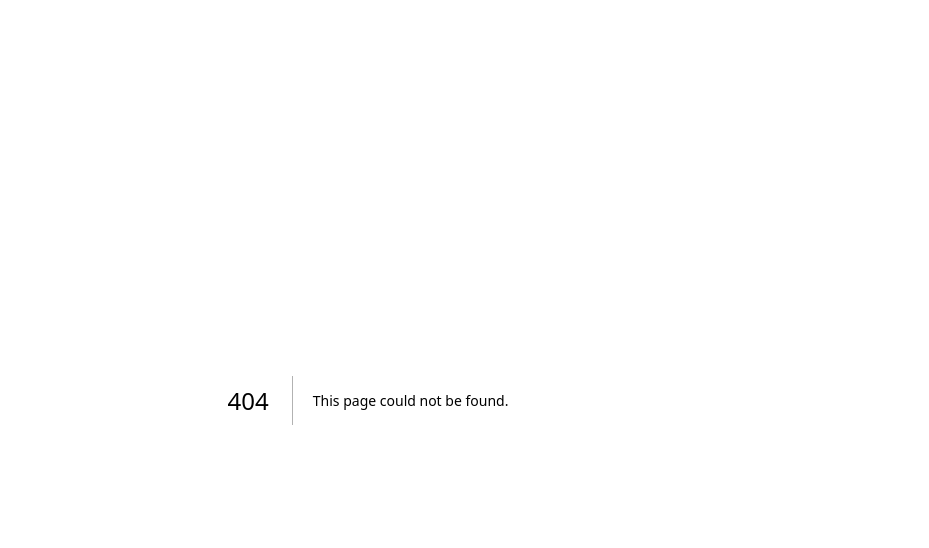
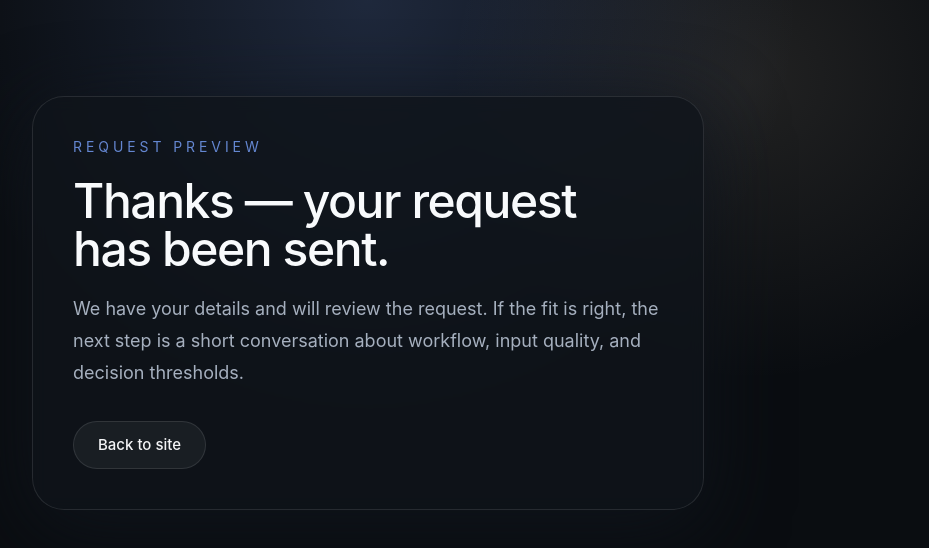
Before and after one commit to simon1971/feasibility-intelligence, a Next.js app: page /request-preview-success in a window 1280 px wide. Before the commit this address had no page. Shown: the top 548 px of the page, without its empty margins (272-1201 px from the left). Built offline with nearby package versions, Linux system fonts and the light colour scheme.

Commit message:
feat: implement request preview lead capture

```diff
--- a/app/page.tsx
+++ b/app/page.tsx
@@ -180,7 +180,16 @@ export default function Home() {
                   Early conversations are focused on fit, input quality, and decision thresholds. No hype. No black box claims.
                 </p>
               </div>
-              <form className="relative rounded-[28px] border border-white/10 bg-white/[0.03] p-5" action="#cta">
+              <form
+                className="relative rounded-[28px] border border-white/10 bg-white/[0.03] p-5"
+                action="https://formsubmit.co/agentdonna35@gmail.com"
+                method="POST"
+              >
+                <input type="hidden" name="_subject" value="Feasibility Intelligence — Request preview lead" />
+                <input type="hidden" name="_next" value="https://feasibility-intelligence.thedeploylab.au/request-preview-success" />
+                <input type="hidden" name="_captcha" value="false" />
+                <input type="hidden" name="_template" value="table" />
+                <input type="text" name="_honey" className="hidden" tabIndex={-1} autoComplete="off" />
                 <label className="block text-sm text-muted" htmlFor="email">
                   Work email
                 </label>
@@ -188,19 +197,23 @@ export default function Home() {
                   <Mail className="h-4 w-4 text-primary" />
                   <input
                     id="email"
+                    name="email"
                     type="email"
+                    required
+                    inputMode="email"
+                    autoComplete="email"
                     placeholder="name@company.com"
                     className="w-full bg-transparent text-sm text-foreground outline-none placeholder:text-muted"
                   />
                 </div>
                 <button
-                  type="button"
+                  type="submit"
                   className="mt-4 inline-flex h-11 w-full items-center justify-center rounded-full bg-primary px-5 text-sm font-medium text-slate-950 transition hover:bg-[#9AB8FF]"
                 >
                   Request preview
                 </button>
                 <p className="mt-3 text-xs leading-6 text-muted">
-                  Placeholder capture for the MVP. Wire to CRM or email routing in the next iteration.
+                  Requests are sent directly for review. A proper lead routing layer can replace this endpoint in the next iteration.
                 </p>
               </form>
             </div>
--- /dev/null
+++ b/app/request-preview-success/page.tsx
@@ -0,0 +1,22 @@
+export default function RequestPreviewSuccessPage() {
+  return (
+    <main className="min-h-screen bg-hero-radial">
+      <div className="mx-auto flex max-w-3xl flex-col px-6 pb-24 pt-24 sm:px-8 lg:px-12">
+        <div className="rounded-[32px] border border-white/10 bg-panel/80 p-10 shadow-panel backdrop-blur">
+          <p className="text-sm uppercase tracking-[0.28em] text-primary/80">Request preview</p>
+          <h1 className="mt-5 text-4xl font-medium tracking-[-0.03em] text-slate-50 sm:text-5xl">Thanks — your request has been sent.</h1>
+          <p className="mt-5 max-w-2xl text-lg leading-8 text-muted">
+            We have your details and will review the request. If the fit is right, the next step is a short conversation about workflow,
+            input quality, and decision thresholds.
+          </p>
+          <a
+            href="/"
+            className="mt-8 inline-flex h-12 w-fit items-center justify-center rounded-full border border-white/10 bg-white/5 px-6 text-[15px] font-medium text-foreground transition hover:bg-white/10"
+          >
+            Back to site
+          </a>
+        </div>
+      </div>
+    </main>
+  );
+}
```
